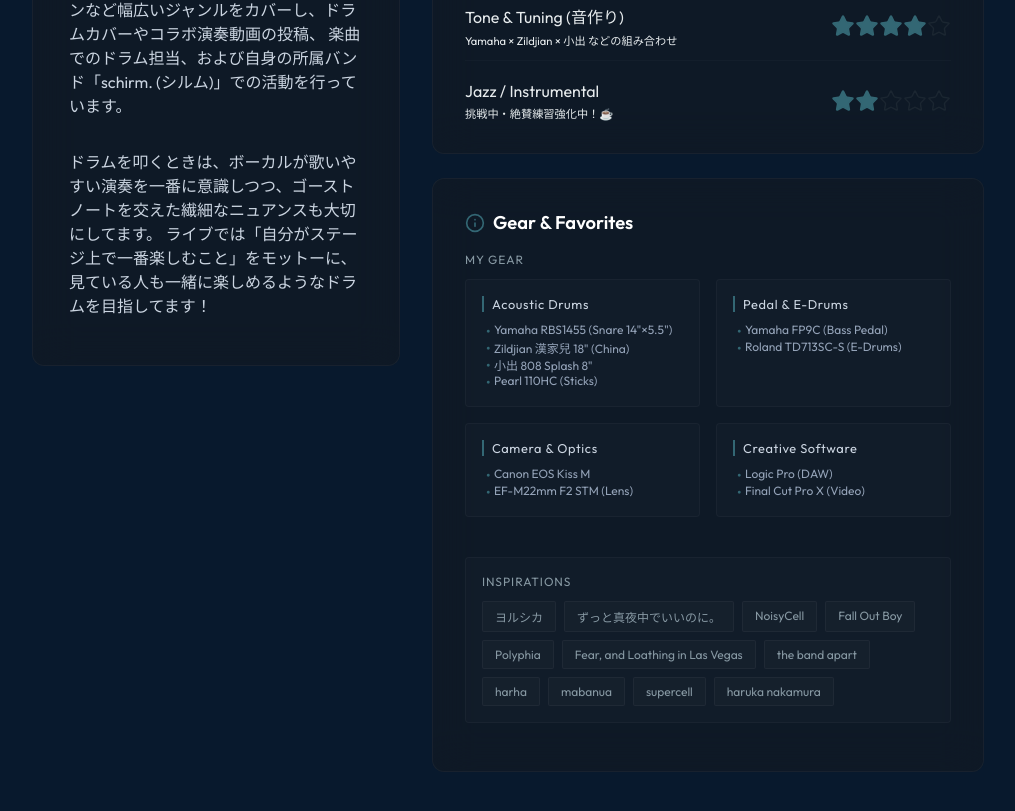
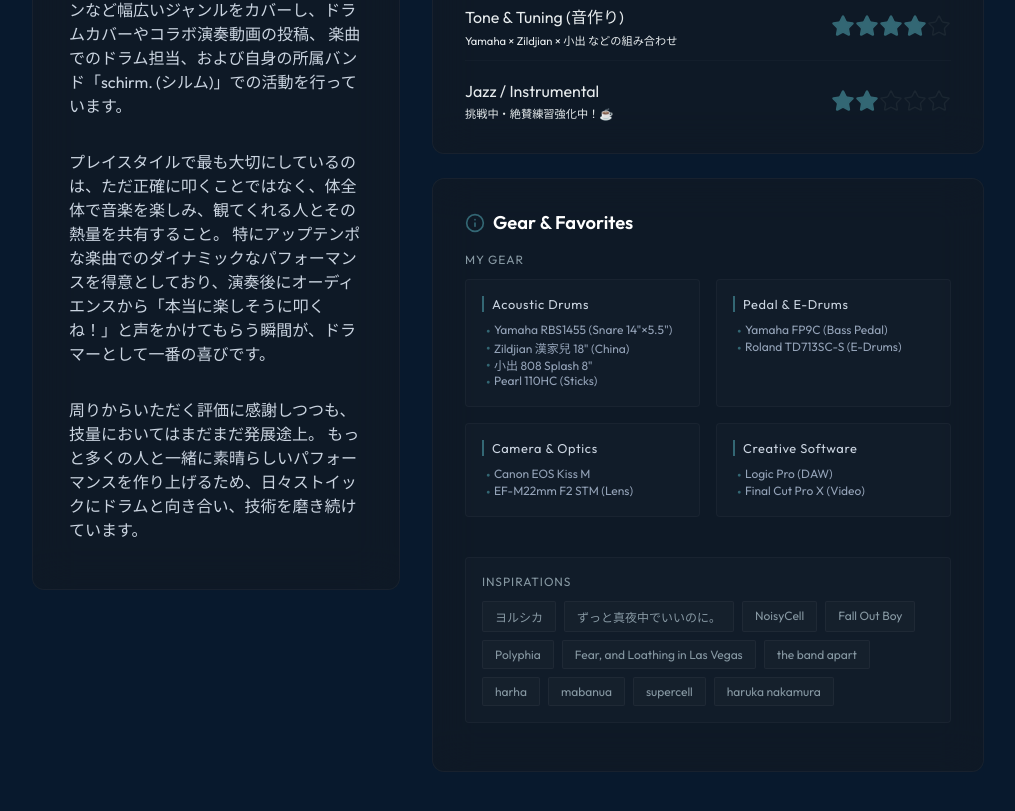
Before and after one commit to Ushi54/drum-portfolio, a React (Vite) app: page / in a window 1280 px wide. Shown: the part 1273-2084 px from the top of the page, without its empty margins (132-1147 px from the left). Built offline with nearby package versions, Linux system fonts and the light colour scheme; a web font is replaced by a local one.

Commit message:
Update profile with new dynamic play style description

```diff
--- a/src/components/About.tsx
+++ b/src/components/About.tsx
@@ -82,10 +82,14 @@ export const About: React.FC = () => {
             ボカロ、ロック、アニソンなど幅広いジャンルをカバーし、ドラムカバーやコラボ演奏動画の投稿、
             楽曲でのドラム担当、および自身の所属バンド「schirm. (シルム)」での活動を行っています。
           </p>
+          <p className="profile-bio text-slate-300 mt-4 leading-relaxed text-sm">
+            プレイスタイルで最も大切にしているのは、ただ正確に叩くことではなく、体全体で音楽を楽しみ、観てくれる人とその熱量を共有すること。
+            特にアップテンポな楽曲でのダイナミックなパフォーマンスを得意としており、演奏後にオーディエンスから「本当に楽しそうに叩くね！」と声をかけてもらう瞬間が、ドラマーとして一番の喜びです。
+          </p>
 
           <p className="profile-bio text-slate-300 mt-4 leading-relaxed text-sm">
-            ドラムを叩くときは、ボーカルが歌いやすい演奏を一番に意識しつつ、ゴーストノートを交えた繊細なニュアンスも大切にしてます。
-            ライブでは「自分がステージ上で一番楽しむこと」をモットーに、見ている人も一緒に楽しめるようなドラムを目指してます！
+            周りからいただく評価に感謝しつつも、技量においてはまだまだ発展途上。
+            もっと多くの人と一緒に素晴らしいパフォーマンスを作り上げるため、日々ストイックにドラムと向き合い、技術を磨き続けています。
           </p>
         </motion.div>
 
```
